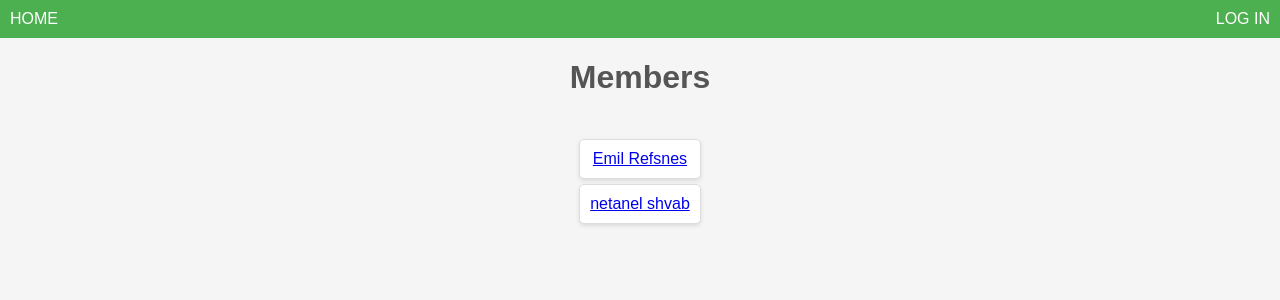
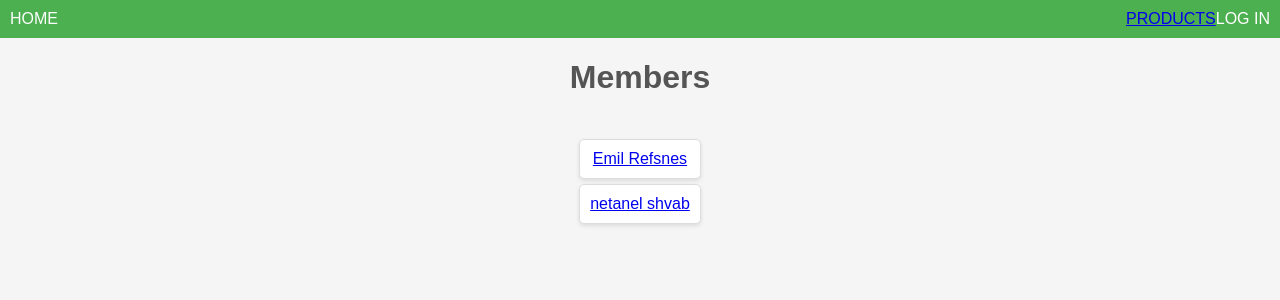
Before and after one commit to netanelshvab/website1, a Django app: page /members/ in a window 1280 px wide. Shown: the top 300 px of the page. Run offline with Django 5.2, Linux system fonts and the light colour scheme; data comes from the database, SQL or seed files in the repository.

Commit message:
added css

```diff
--- a/members/static/master.css
+++ b/members/static/master.css
@@ -25,6 +25,7 @@ body {
     margin-right: auto; /* Push the link to the right */
 }
 
+
 .log-in-link {
     color: #ffffff; /* White text color */
     text-decoration: none;
--- a/members/templates/master.html
+++ b/members/templates/master.html
@@ -8,6 +8,7 @@
 <body>
   <div class="top-bar">
     <a href="/" class="home-link">HOME</a>
+    <a href="/product" class="products-link">PRODUCTS</a>
     <a href="/admin" class="log-in-link">LOG IN</a>
   </div>
   {% block content %}
```
